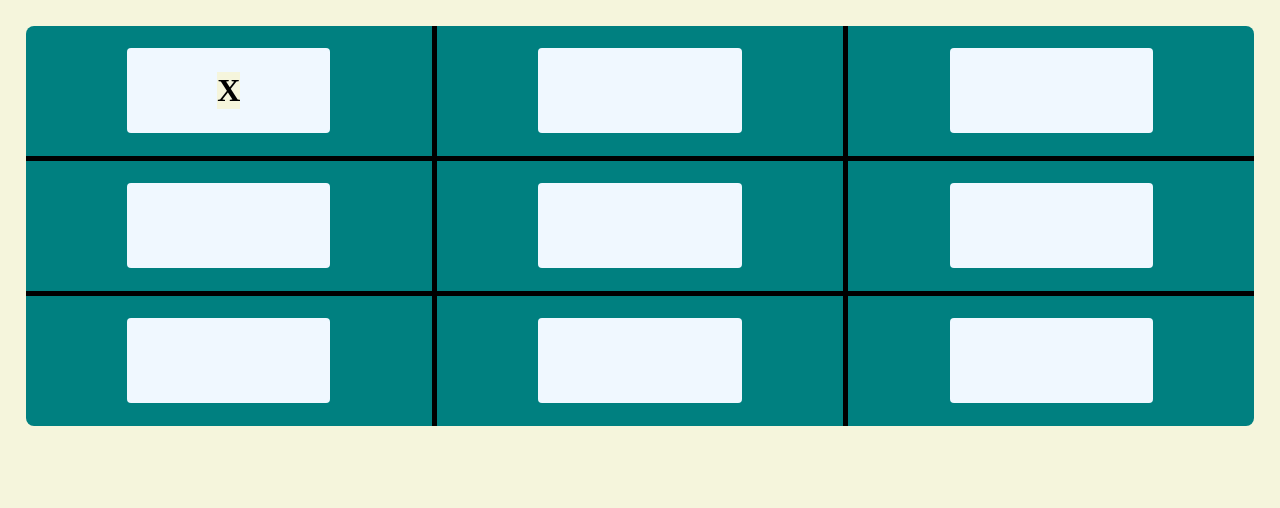
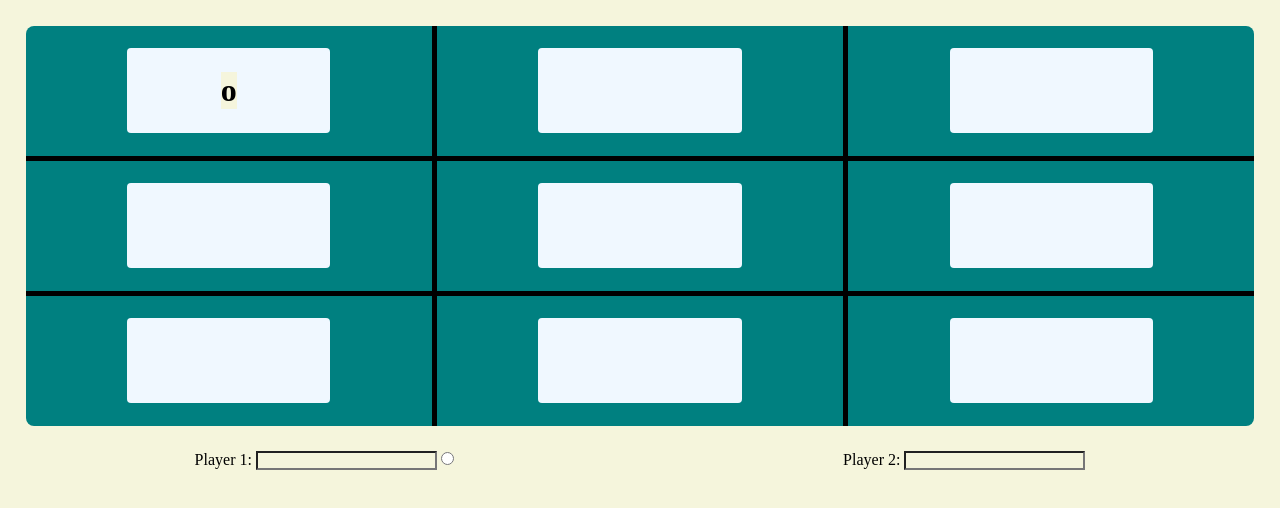
Before and after one commit to jip101/Tictactoa, a plain HTML site: page index.html in a window 1280 px wide. Both pictures are taken after a click on the element 228 px from the left and 90 px from the top of the page. Drawn offline with Linux system fonts and the light colour scheme.

Commit message:
fix multiple event listeners

```diff
--- a/index.html
+++ b/index.html
@@ -35,5 +35,16 @@
         <div class="line" id="leftLine"></div>
         <div class="line" id="rightLine"></div>
     </main>
+        <div id="playerSelect">
+            <div class="input" id="input1">
+                <label for="player1">Player 1: </label>
+                <input type="text" id="player1">
+                <input type="radio" name="symbol" id="player1Symb">
+            </div>
+            <div class="input" id="input2">
+                <label for="player2">Player 2: </label>
+                <input type="text" id="player2">
+            </div>
+        </div>
 </body>
 </html>
--- a/style.css
+++ b/style.css
@@ -4,6 +4,7 @@
     background-color: beige;
 }
 main {
+    min-height: 350px;
     margin: 2%;
     background-color: teal;
     height: 50vh;
@@ -68,3 +69,19 @@ main {
 svg {
     /*transform: scale();*/
 }
+
+#playerSelect {
+    display: flex;
+    flex-direction: row;
+    flex-wrap: nowrap;
+    justify-content: space-around;
+    text-align: center;
+}
+
+
+/*
+label, input {
+    display: flex;
+    flex-direction: column;
+    align-items: center;
+}*/
--- a/tictactoe.js
+++ b/tictactoe.js
@@ -23,17 +23,35 @@ const gameBoard = (() => {
     let spaces = document.getElementsByClassName('box')
     console.log(spaces)
     spaces[0].groups = ['left', 'top', 'bSlash']
-    spaces[1].groups = ['vMiddle', 'top']
+    spaces[1].groups = ['vMid', 'top']
     spaces[2].groups = ['right', 'top', 'fSlash']
-    spaces[3].groups = ['left', 'hMiddle']
-    spaces[4].groups = ['vMiddle', 'hMiddle', 'bSlash', 'fSlash']
-    spaces[5].groups = ['right', 'hMiddle']
+    spaces[3].groups = ['left', 'hMid']
+    spaces[4].groups = ['vMid', 'hMid', 'bSlash', 'fSlash']
+    spaces[5].groups = ['right', 'hMid']
     spaces[6].groups = ['left', 'bottom', 'fSlash']
-    spaces[7].groups = ['vMiddle', 'bottom']
+    spaces[7].groups = ['vMid', 'bottom']
     spaces[8].groups = ['right', 'bottom', 'bSlash']
 
+    let player = (name, symbol, turn) => {
+        return {name, symbol, turn}
+    }
 
+    //TODO - initialize players from <input>
 
+        let player1 = player('tony', 'o', true)
+        let j = 0
+        for (let i = 0; i < spaces.length; i++){
+            spaces[i].addEventListener('click', () => {
+                j++
+                console.log(j)
+                if (!spaces[i].owner && player1.turn === true) {
+                    spaces[i].owner = player1.name
+                    spaces[i].innerHTML = `<h1>${player1.symbol}</h1>`
+                    player1.turn = false
+                    console.log(spaces[i].owner)
+                }
+            })
+        }
 
 
 
@@ -44,21 +62,11 @@ const gameBoard = (() => {
                 spaces[i].removeChild(spaces[i].lastChild)
                 spaces[i].owner = ''
             }
-            spaces[i].addEventListener('click', () => {
-                console.log(player1)
-                if (!spaces[i].owner && player1.turn === true) {
-                    spaces[i].owner = player1.name
-                    spaces[i].innerHTML = '<h1>X</h1>'
-                    player1.turn = false
-                    console.log(spaces[i].owner)
-                }
-            })
+
         }
     }
     //console.log(spaces)
-    let player = (name, symbol, turn) => {
-        return {name, symbol, turn}
-    }
+
 
 
 
```
